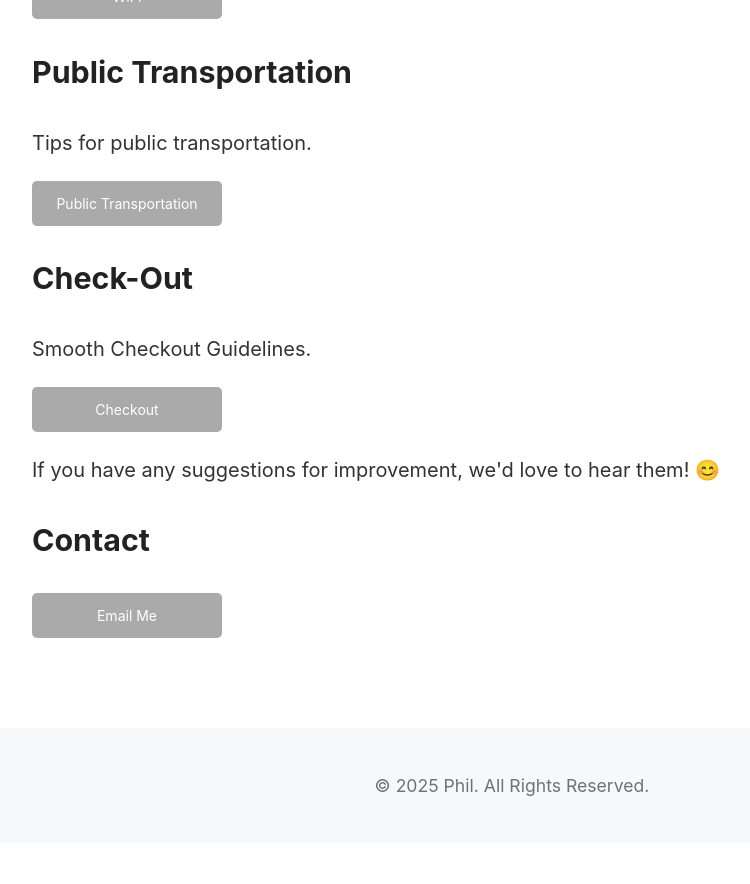
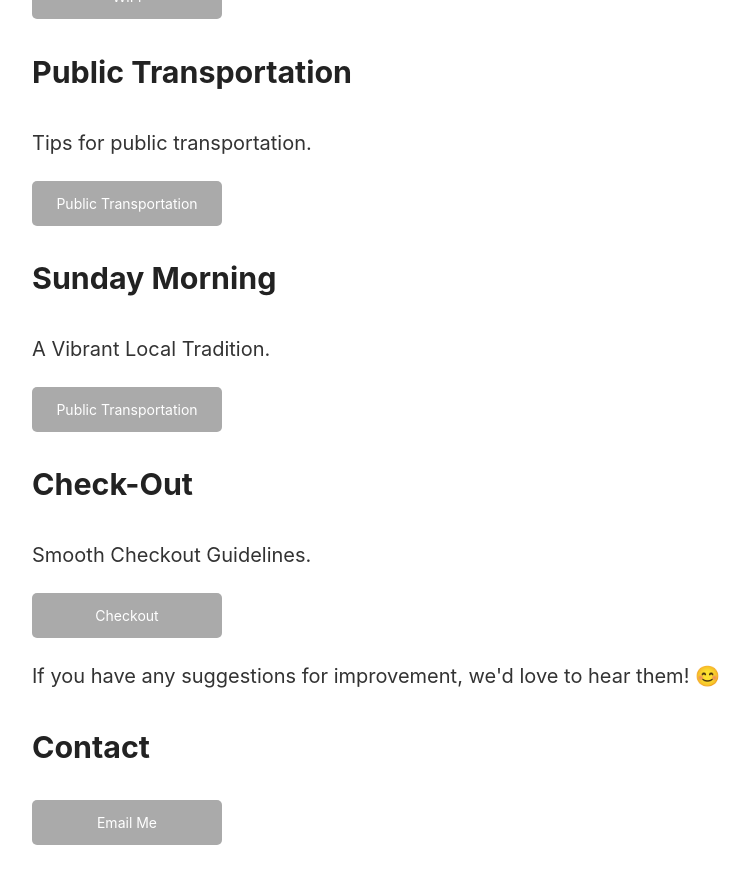
Before and after one commit to PhilAlain/tac, a Jekyll site: the page index.html, which Jekyll copies as it is, in a window 1280 px wide and 900 px high, scrolled down 1948 px. Shown: the top 884 px of the window, without its empty margins (128-878 px from the left). Built offline with Jekyll 4.4.1, drawn with Linux system fonts in a browser that asks for light colours; before the commit the page ends 2791 px from its top, so only the background shows below that.

Commit message:
Update index.html

```diff
--- a/index.html
+++ b/index.html
@@ -53,6 +53,10 @@
         <p>Tips for public transportation.</p>
         <a href="https://philalain.github.io/tac/transportation" class="button">Public Transportation</a>
 
+        <h2>Sunday Morning</h2>
+        <p>A Vibrant Local Tradition.</p>
+        <a href="https://philalain.github.io/tac/transportation" class="button">Public Transportation</a>
+
         <h2>Check-Out</h2>
         <p>Smooth Checkout Guidelines.</p>
         <a href="https://philalain.github.io/tac/checkout" class="button">Checkout</a>
```
